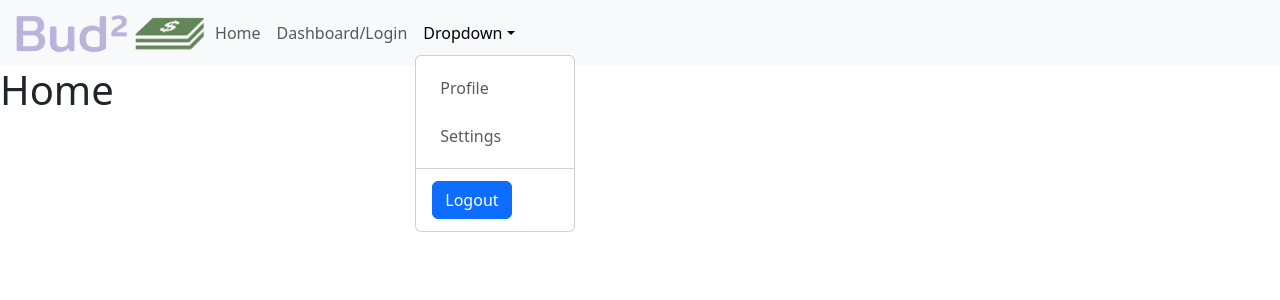
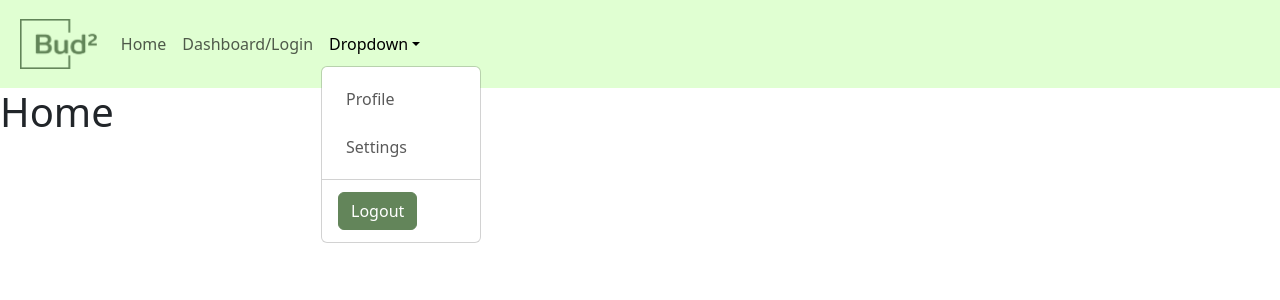
Before and after one commit to jorovernier/budbud, a React (Vite) app: page / in a window 1280 px wide. Both pictures are taken after a click on the button "Dropdown". Shown: the top 300 px of the page. Built offline with nearby package versions, Linux system fonts and the light colour scheme.

Commit message:
updated assests and component styling

```diff
--- a/src/App.css
+++ b/src/App.css
@@ -1,6 +1,7 @@
 #root {
   max-width: 100vw;
   height: 100vh;
+  /* background-color: #FAFFF8; */
 }
 
 .bg-reseda {
@@ -10,3 +11,36 @@
 .bg-peri {
   background-color: #BBB3DB;
 }
+
+.bg-tea {
+  background-color: #D0F1BF;
+}
+
+.bg-nyan {
+  background-color: #E0FFD2;
+}
+
+.dd:active {
+  background-color: rgb(99, 133, 90, .2) !important;
+}
+
+.ddlo:active {
+  background-color: #FFFFFF !important;
+}
+.ddlo:hover {
+  background-color: #FFFFFF !important;
+}
+
+.btn-reseda {
+  /* --bs-btn-font-weight: 600; */
+  --bs-btn-color: #FFFFFF;
+  --bs-btn-bg: #63855A;
+  --bs-btn-border-color: #63855A;
+  --bs-btn-hover-color: #FFFFFF;
+  --bs-btn-hover-bg: rgb(99, 133, 90, .9);
+  --bs-btn-hover-border-color: rgb(99, 133, 90, .9);
+  --bs-btn-focus-shadow-rgb: #63855A;
+  --bs-btn-active-color: #FFFFFF;
+  --bs-btn-active-bg:rgb(99, 133, 90, .8);
+  --bs-btn-active-border-color:rgb(99, 133, 90, .8);
+}
--- a/src/components/DashItem.jsx
+++ b/src/components/DashItem.jsx
@@ -25,8 +25,8 @@ export default function DashItem ({title, data, setData}){
                     <h1>{title}</h1>
                 </Col>
                 <Col xs={3} className='d-flex justify-content-end'>
-                    <Button id={title +'-add'}><i className="bi bi-plus"></i></Button>
-                    <Button className='ms-1' id={title +'-del'}><i className="bi bi-trash3"></i></Button>
+                    <Button className='btn-reseda' id={title +'-add'}><i className="bi bi-plus"></i></Button>
+                    <Button className='ms-1 btn-reseda' id={title +'-del'}><i className="bi bi-trash3"></i></Button>
                 </Col>
             </Row>
             {display}
--- a/src/components/NavBar.jsx
+++ b/src/components/NavBar.jsx
@@ -6,28 +6,28 @@ export default function NavBar() {
 
   return (
     <div>
-      <Navbar className="bg-body-tertiary">
+      <Navbar className="bg-nyan p-2">
         <Container fluid>
           <Image src={Logo} height={50}/>
           <Navbar.Toggle aria-controls="basic-navbar-nav" />
           <Navbar.Collapse id="basic-navbar-nav">
 
-            <Nav className="me-auto">
+            <Nav className="me-auto p-3">
 
               <Link className="nav-link" to='/'>Home</Link>
               <Link className="nav-link" to='/dashboard'>Dashboard/Login</Link>
 
               <NavDropdown title="Dropdown" id="basic-nav-dropdown">
 
-                <NavDropdown.Item>
+                <NavDropdown.Item  className='dd'>
                   <Link className="nav-link dropdown-link" to='/profile' >Profile</Link>
                 </NavDropdown.Item>
-                <NavDropdown.Item>
+                <NavDropdown.Item  className='dd'>
                   <Link className="nav-link dropdown-link" to='/settings' >Settings</Link>
                 </NavDropdown.Item>
                 <NavDropdown.Divider/>
-                <NavDropdown.Item>
-                  <Button>Logout</Button>
+                <NavDropdown.Item className='ddlo'>
+                  <Button className='bg-reseda btn-reseda'>Logout</Button>
                 </NavDropdown.Item>
 
               </NavDropdown>
```
Also changed, not shown: src/assets/budbud-icon.png, src/assets/budbud-logo.png.
